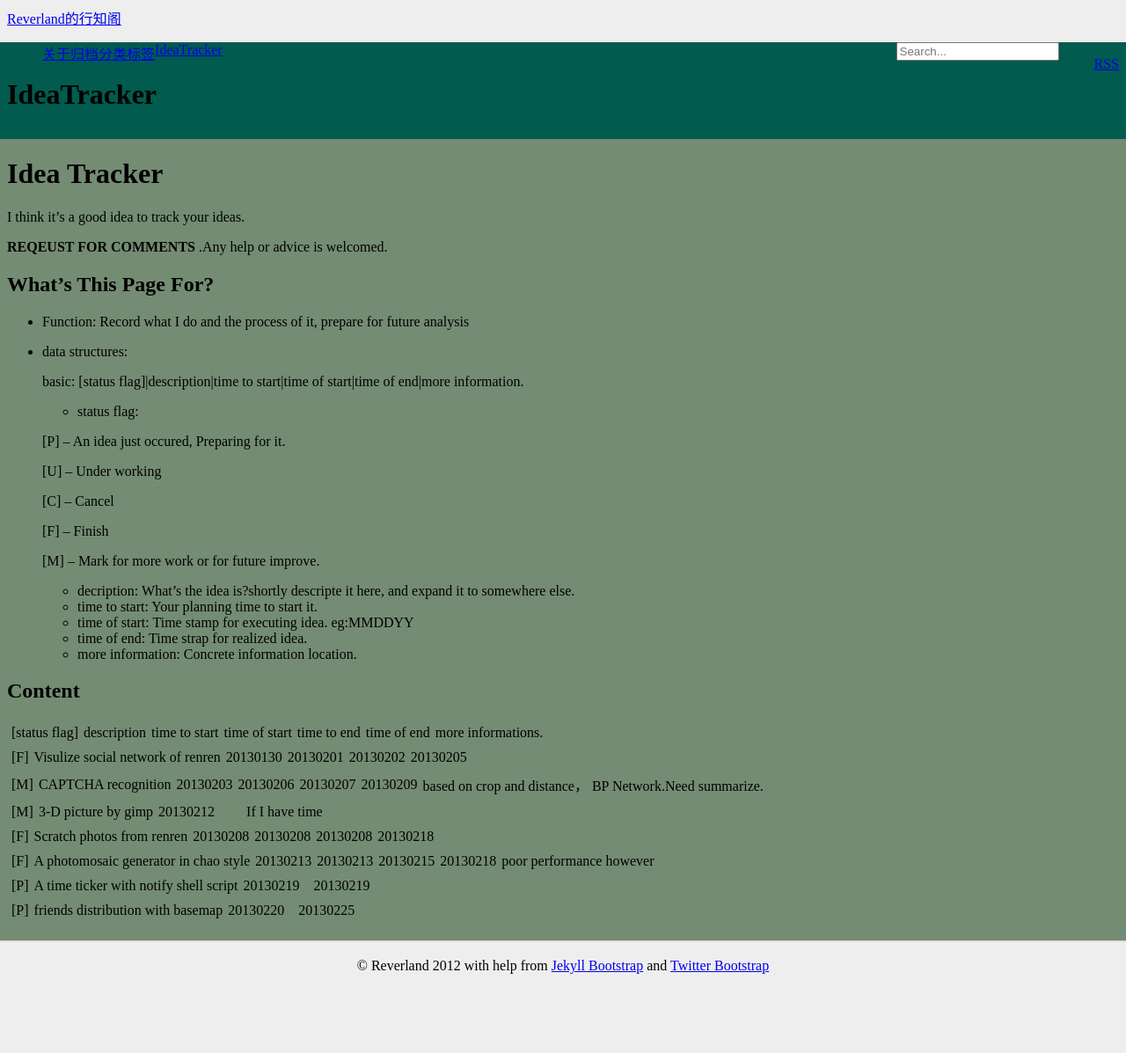
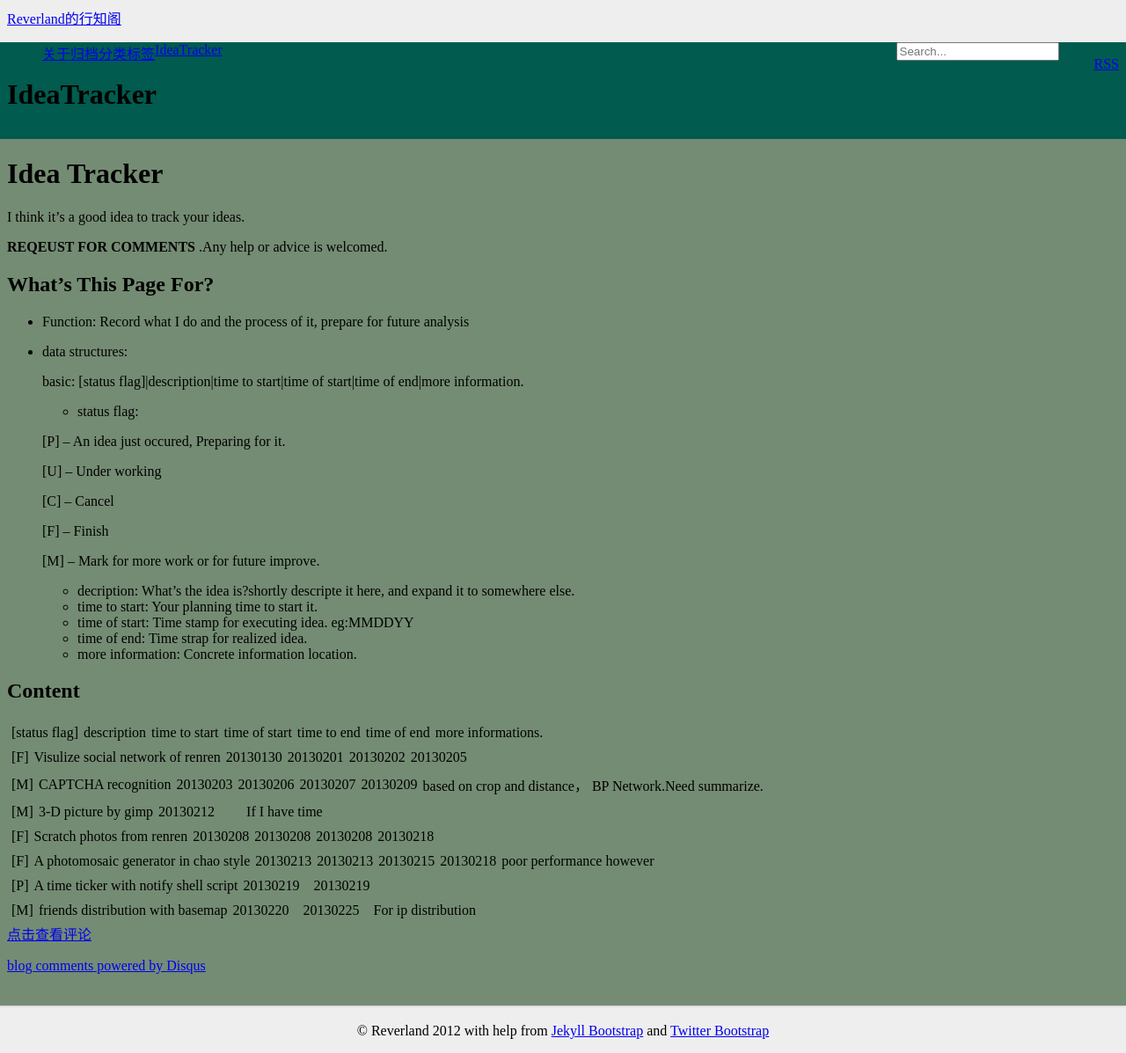
Before and after one commit to verygamer/reverland.github.com, a Jekyll site: the page built from tracker.md, in a window 1280 px wide. Shown: the whole page at 88% size. Built offline with Jekyll 4.4.1, drawn with Linux system fonts in a browser that asks for light colours; comment, search, counter and statistics services are not loaded; before the commit the page ends 1123 px from its top, so only the background shows below that.

Commit message:
blog update

```diff
--- a/tracker.md
+++ b/tracker.md
@@ -52,4 +52,6 @@ I think it's a good idea to track your ideas.
 
 [P]|A time ticker with notify shell script|20130219||20130219||
 
-[P]|friends distribution with basemap|20130220||20130225||
+[M]|friends distribution with basemap|20130220||20130225||For ip distribution
+
+{% include JB/comments %}
```
Also changed, not shown: 1 other file.
